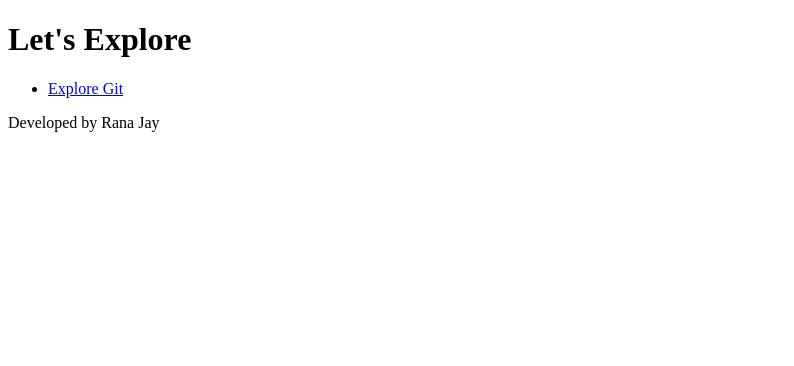
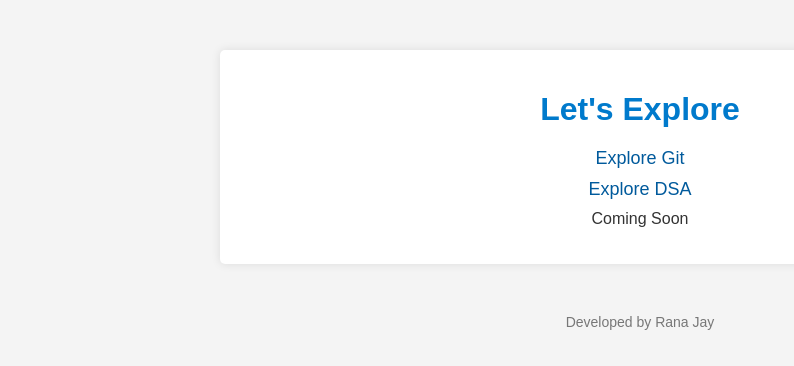
Before and after one commit to RanaJay3101/ExploreWithRanaJay, a plain HTML site: page index.html in a window 1280 px wide. Shown: the whole page, without its empty margins (0-794 px from the left). Drawn offline with Linux system fonts and the light colour scheme.

Commit message:
Design changes

```diff
--- a/index.css
+++ b/index.css
@@ -0,0 +1,48 @@
+body {
+    font-family: Arial, sans-serif;
+    background-color: #f4f4f4;
+    color: #333;
+    margin: 0;
+    padding: 0;
+}
+
+.container {
+    max-width: 800px;
+    margin: 50px auto;
+    padding: 20px;
+    background-color: #fff;
+    border-radius: 5px;
+    box-shadow: 0 0 10px rgba(0, 0, 0, 0.1);
+    text-align: center;
+}
+
+h1 {
+    color: #007ACC;
+    margin-bottom: 20px;
+}
+
+ul {
+    list-style-type: none;
+    padding: 0;
+}
+
+ul li {
+    margin: 10px 0;
+}
+
+ul li a {
+    text-decoration: none;
+    color: #005A9C;
+    font-size: 18px;
+}
+
+ul li a:hover {
+    text-decoration: underline;
+}
+
+footer {
+    margin-top: 50px;
+    text-align: center;
+    font-size: 14px;
+    color: #777;
+}
--- a/index.html
+++ b/index.html
@@ -3,22 +3,30 @@
 <head>
     <meta charset="UTF-8">
     <meta name="viewport" content="width=device-width, initial-scale=1.0">
-    <title>Explore with Rana jay</title>
+    <title>Explore with Rana Jay</title>
+    <link rel="stylesheet" href="index.css">
 </head>
 <body>
 
-    <h1>
-        Let's Explore
-    </h1>
-    <ul>
-        <li>
-            <a href="Git/index.html">Explore Git </a>
-        </li>
-    </ul>
+    <div class="container">
+        <h1>Let's Explore</h1>
+        <ul>
+            <li>
+                <a href="Git/index.html">Explore Git</a>
+            </li>
 
+            <li>
+                <a href="DSA/index.html">Explore DSA</a>
+            </li>
+
+            <li>
+                Coming Soon
+            </li>
+        </ul>
+    </div>
 
     <footer>
-        Developed by Rana Jay
+        <p>Developed by Rana Jay</p>
     </footer>
 </body>
 </html>
```
Also changed, not shown: DSA/index.html (added, +11 -0 lines).
